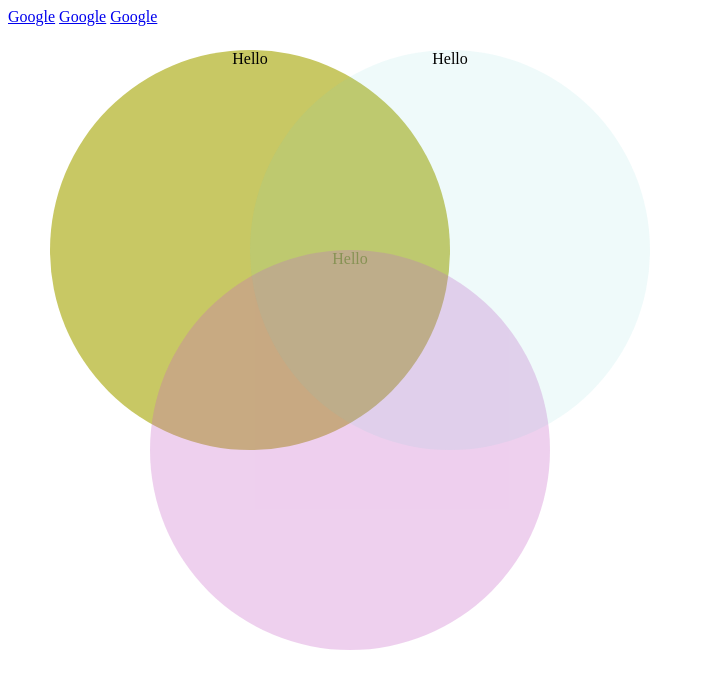
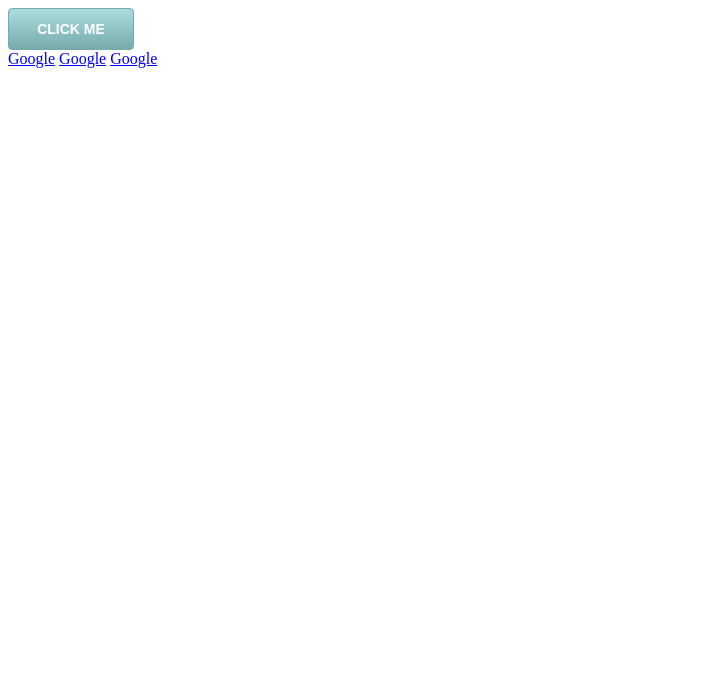
Before and after one commit to agaskorupa/css-course, a plain HTML site: page index.html in a window 1280 px wide. Shown: the whole page, without its empty margins (0-705 px from the left). Drawn offline with Linux system fonts and the light colour scheme.

Commit message:
CSS Gradients

```diff
--- a/css/syntax.css
+++ b/css/syntax.css
@@ -1,34 +1,24 @@
-#circle-1{
-    width: 400px;
-    height: 400px;
-    position: absolute;
-    background: rgb(200, 200, 100);
-    border-radius: 200px;
-    top: 50px;
-    left: 50px;
-    opacity: 1;
+.button{
+    display: block;
+    width: 100px;
+    padding: 12px;
+    border: 1px solid #77aaaa;
+    font-family: arial;
+    font-weight: bold;
+    text-transform: uppercase;
+    color: #fff;
+    font-size: 14px;
     text-align: center;
+    border-radius: 4px;
+    background: #aadddd;
+    background: -moz-linear-gradient(top, #aadddd 0%, #77aaaa 100%);
+    background: -webkit-linear-gradient(top, #aadddd 0%, #77aaaa 100%);
+    background: linear-gradient(top, #aadddd 0%, #77aaaa 100%);
 }
 
-#circle-2{
-    width: 400px;
-    height: 400px;
-    position: absolute;
-    background: rgb(200, 100, 200);
-    border-radius: 200px;
-    top: 250px;
-    left: 150px;
-    opacity: 0.3;
-    text-align: center;
+.button:hover{
+    background: #77aaaa;
+    background: -moz-linear-gradient(bottom, #aadddd 0%, #77aaaa 100%);
+    background: -webkit-linear-gradient(bottom, #aadddd 0%, #77aaaa 100%);
+    background: linear-gradient(bottom, #aadddd 0%, #77aaaa 100%);
 }
-
-#circle-3{
-    width: 400px;
-    height: 400px;
-    position: absolute;
-    background: rgba(100, 200, 200, 0.1);
-    border-radius: 200px;
-    top: 50px;
-    left: 250px;
-    text-align: center;
-}
--- a/index.html
+++ b/index.html
@@ -9,9 +9,7 @@
 
         <div id="main-content">
 
-            <div id="circle-1">Hello</div>
-            <div id="circle-2">Hello</div>
-            <div id="circle-3">Hello</div>
+            <div class="button">Click Me</div>
 
         </div>
 
```
